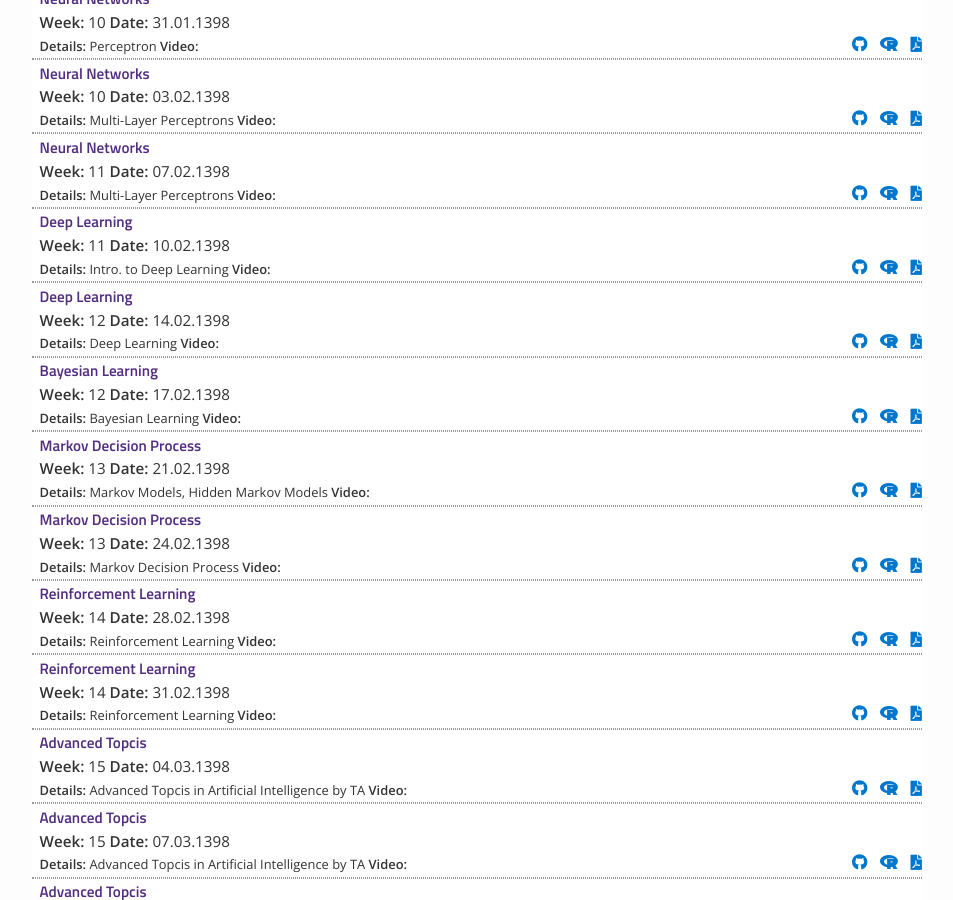
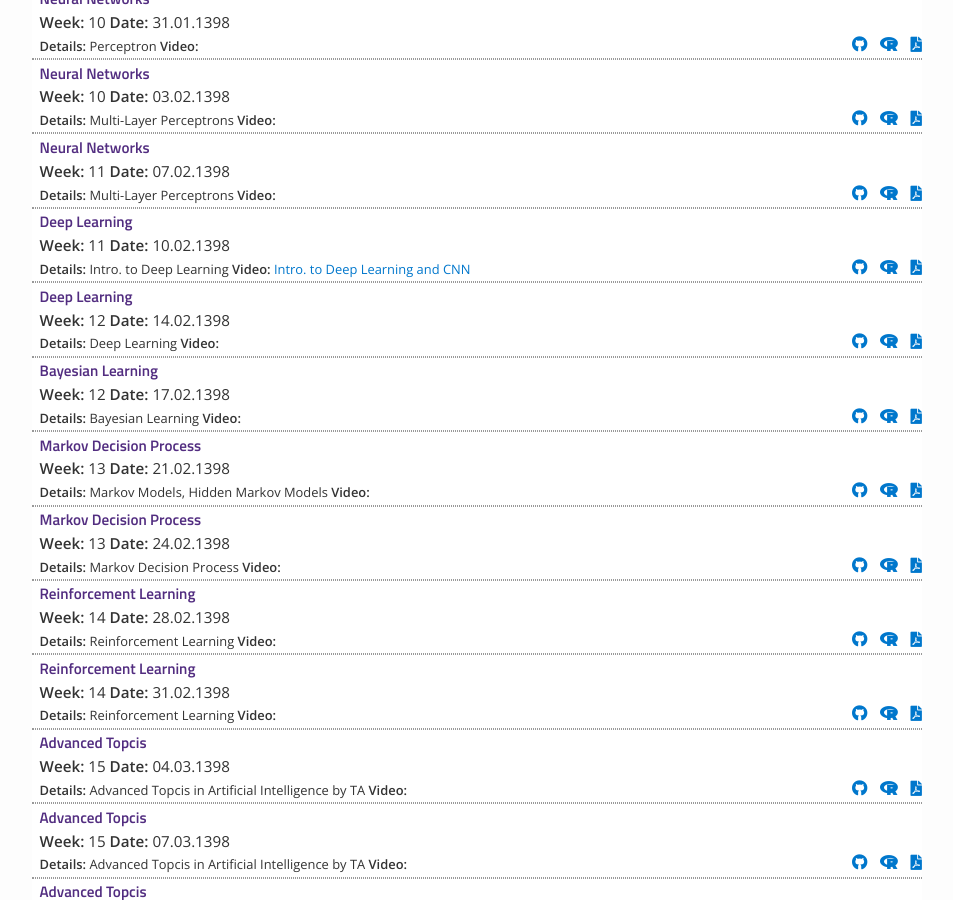
Before and after one commit to rahmanidashti/znuai, a Jekyll site: the page built from materials.md, in a window 1280 px wide and 900 px high, scrolled down 1729 px. Shown: the whole window, without its empty margins (163-1116 px from the left). Built offline with Jekyll 4.4.1, drawn with Linux system fonts in a browser that asks for light colours; nearby versions of some CDN libraries.

Commit message:
Update lectures.yml

```diff
--- a/_data/lectures.yml
+++ b/_data/lectures.yml
@@ -130,6 +130,8 @@
   filename:
   dirname: files
   tldr: "Intro. to Deep Learning"
+  video_link: https://drive.google.com/file/d/1ZEbpCk-sgoQc88nb8v6p9kCfwNdNkf05/view?usp=sharing
+  video_title: "Intro. to Deep Learning and CNN"
 - title: "Deep Learning"
   week: 12
   date: 14.02.1398
```
